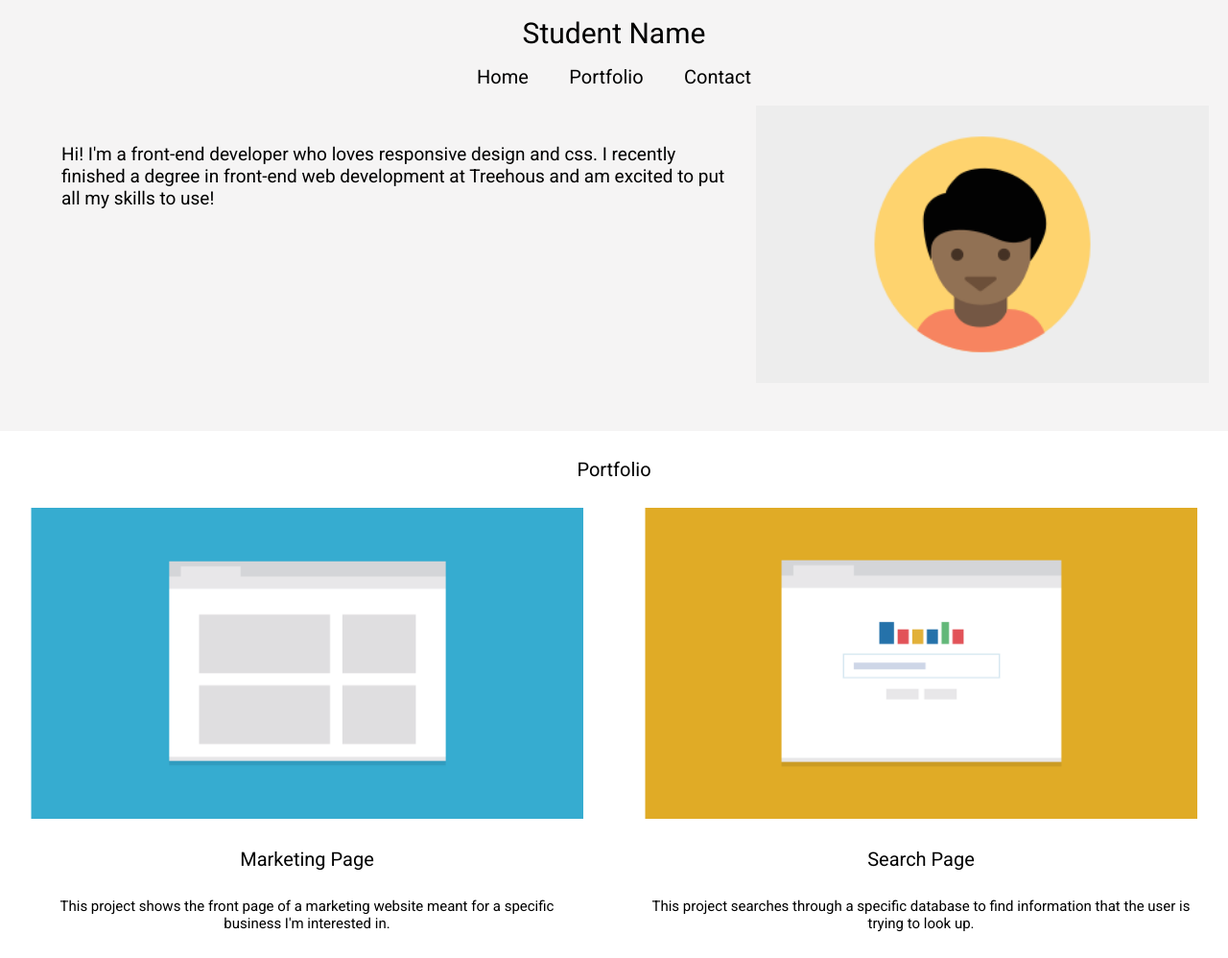
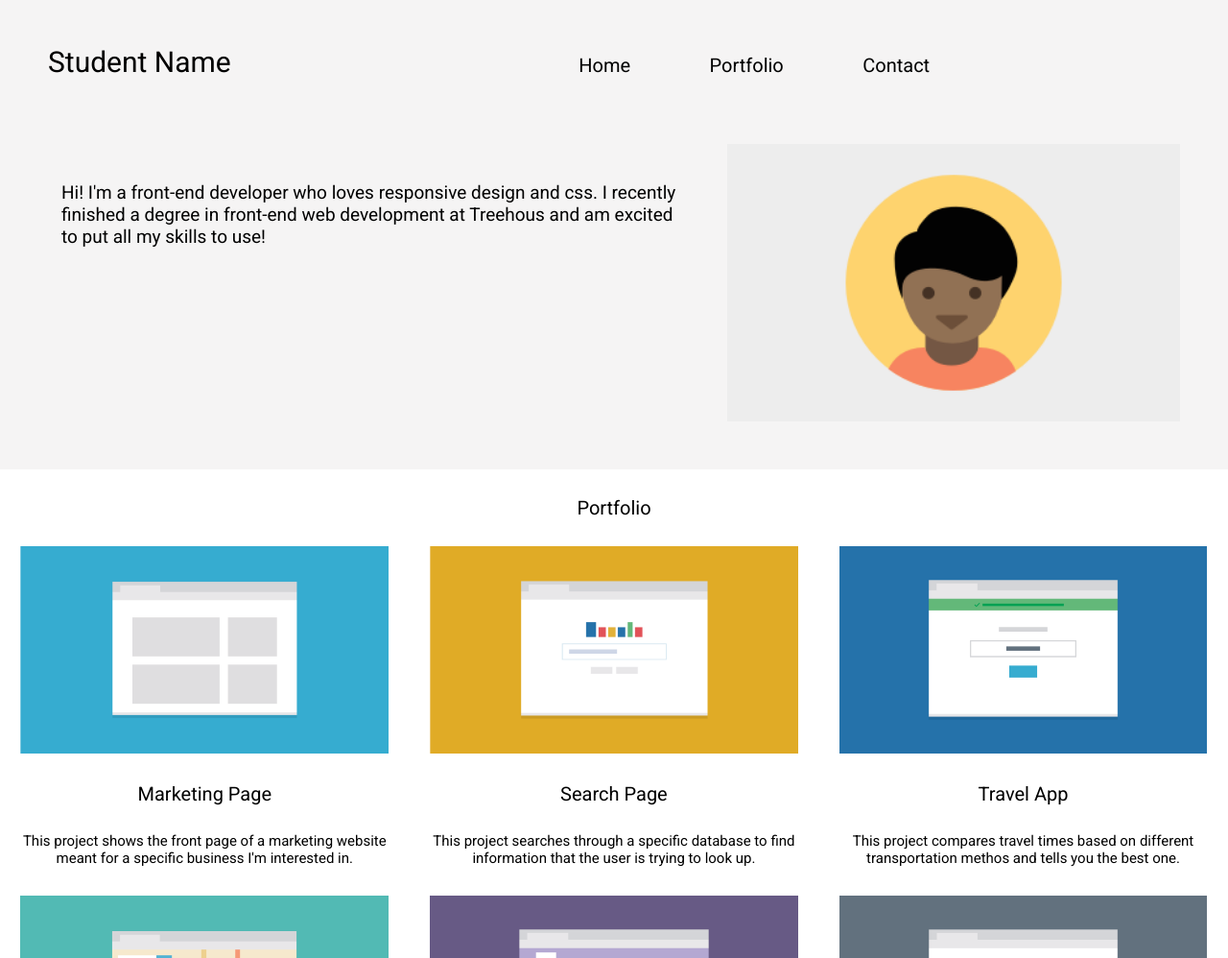
Before and after one commit to TylerOliverTaylor/TeamTreeHouseProject2, a plain HTML site: page index.html in a window 1280 px wide. Shown: the top 998 px of the page at 96% size. Drawn offline with Linux system fonts and the light colour scheme.

Commit message:
Final Checks and Submit

```diff
--- a/css/styles.css
+++ b/css/styles.css
@@ -239,7 +239,7 @@ a{
 		float:left;
 	}
 
-	.searchbox{
+	.search{
 		width: 50%;
 		float: left;
 	}
@@ -275,3 +275,76 @@ a{
 		display: none;
 	}
 }
+@media (min-width: 1024px){
+
+	header{
+		text-align: left;
+	}
+
+	header h1{
+		margin: 3rem;
+		margin-right: 30rem;
+		display: inline-block;
+	}
+
+	nav{
+		text-align: right;
+		display: inline;
+	}
+
+	nav a{
+
+		padding: 2rem;
+		width: 12rem;
+	}
+
+	header img{
+		width: 33.33%;
+		margin-right: 3rem;
+		margin-left: 3rem;
+	}
+
+	main{
+		text-align: center;
+
+	}
+
+
+	.marketingbox{
+		width: 33.33%;
+		float:left;
+		text-align:center;
+
+	}
+
+	.search{
+		width: 33.33%;
+		float: left;
+	}
+
+	.travel{
+		width: 33.33%;
+		float: left;
+
+	}
+
+	.map{
+		width: 33.33%;
+		float: left;
+
+	}
+
+	.photo{
+		width: 33.33%;
+		float:left;
+	}
+	.calculator{
+		width: 33.33%;
+		float: left;
+	}
+
+	.exculed{
+		display:inline;
+
+	}
+}
--- a/index.html
+++ b/index.html
@@ -22,6 +22,7 @@
                 web development at Treehous and am excited to put all my skills to use!
             </p>
         </header>
+        <main>
 
         <section class="portfolio" id="portfolio">
             <h2>Portfolio</h2>
@@ -32,7 +33,7 @@
                     <p>This project shows the front page of a marketing website meant for a specific business I'm interested in.</p>
                 </div>
             </div>
-            <div class="search clearfix">
+            <div class="search">
                 <div class="searchbox">
                     <img src="images/portfolio-2.png" alt="Picture of a Search Page">
                     <h2>Search Page</h2>
@@ -64,9 +65,10 @@
             <h3>Contact</h3>
             <p>If you're interested in chatting or want more information about what i've been working on, I'd love to hear from you!</p>
             <p>Phone: <a href="" class="phone-number">+1 (111) 555-1234</a></p>
-            <p>Email: <a href = "mailto: abc@example.com" class="email">email@yoursite.com</a></p>
+            <p>Email: <a href = "mailto:abc@example.com" class="email">email@yoursite.com</a></p>
             <div id="bottomborder"></div>
         </section>
+        </main>
         <footer>
             <h3>Student Name</h3>
             <a href="#top" class="backtotop">Back to Top</a>
```
